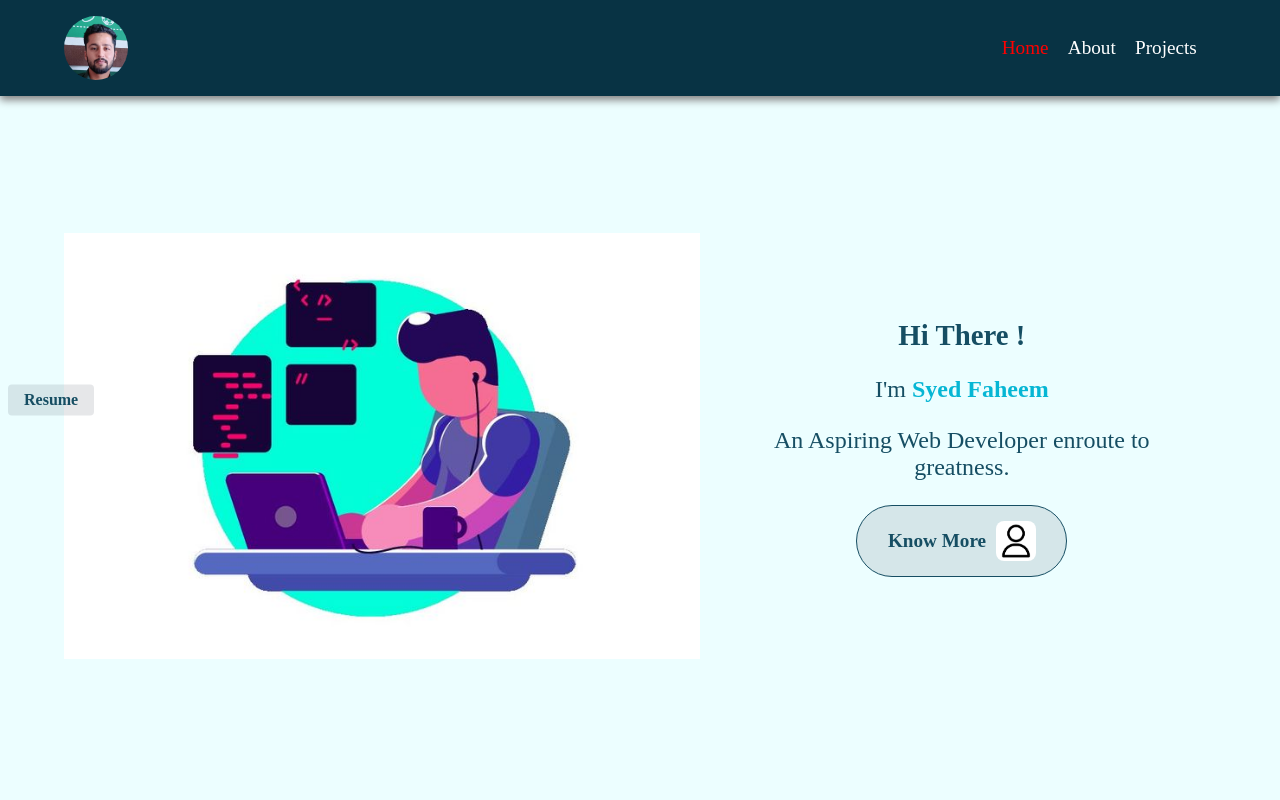
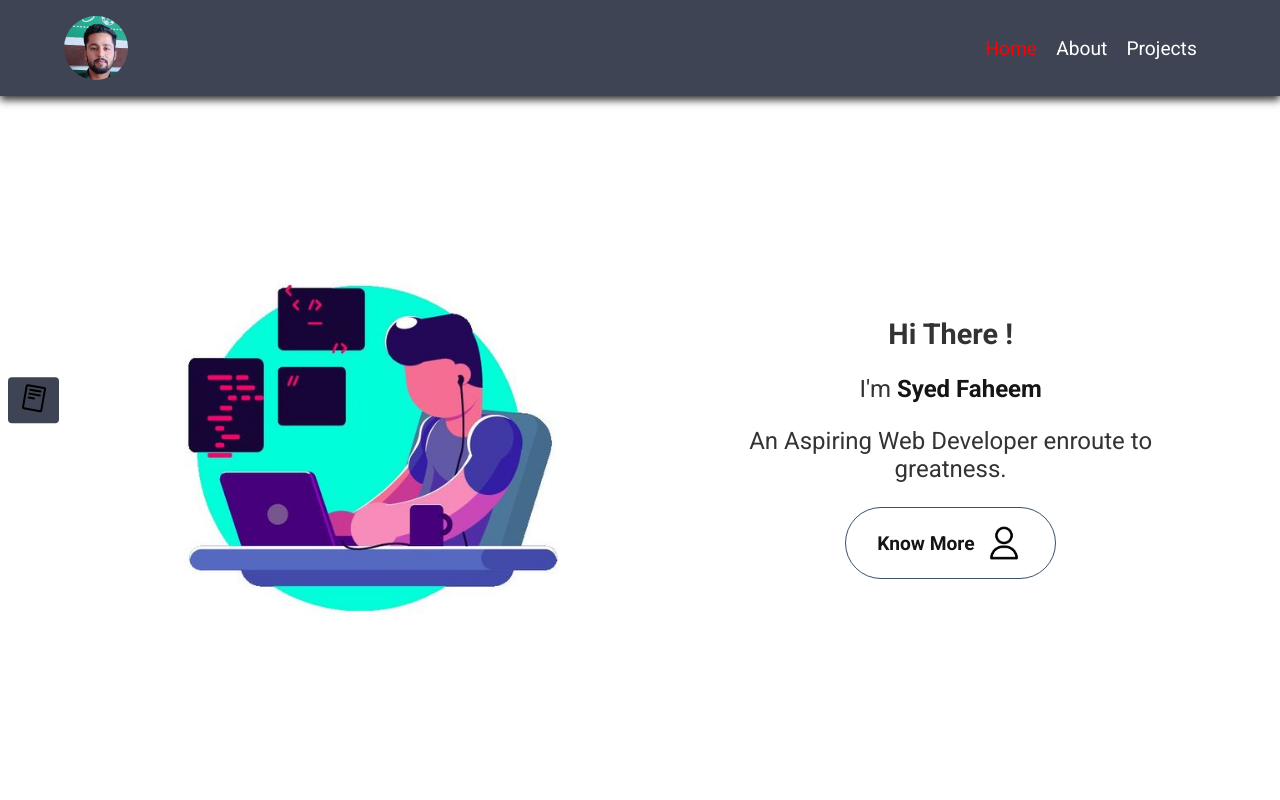
Before and after one commit to syedfaheem27/personal-portfolio, a React (Vite) app: page /home in a window 1280 px wide. Shown: the top 800 px of the page. Built offline with nearby package versions, Linux system fonts and the light colour scheme.

Commit message:
Add roboto font,css variable colors on the root and cv icon

```diff
--- a/index.html
+++ b/index.html
@@ -4,6 +4,12 @@
     <meta charset="UTF-8" />
     <meta name="viewport" content="width=device-width, initial-scale=1.0" />
     <link rel="stylesheet" href="./src/index.css" />
+    <link rel="preconnect" href="https://fonts.googleapis.com" />
+    <link rel="preconnect" href="https://fonts.gstatic.com" crossorigin />
+    <link
+      href="https://fonts.googleapis.com/css2?family=Roboto:wght@300;400;500;700&display=swap"
+      rel="stylesheet"
+    />
     <title>Personal Portfolio</title>
   </head>
   <body>
--- a/src/components/Card.module.css
+++ b/src/components/Card.module.css
@@ -26,7 +26,15 @@
 .content {
   display: flex;
   flex-direction: column;
-  gap: 0.4em;
+  gap: 0.6em;
+}
+.content h2 {
+  color: var(--primary-color);
+}
+
+.content p,
+.content span {
+  color: var(--text-dark);
 }
 .social {
   padding: 1.2em 0;
@@ -34,10 +42,10 @@
   gap: 1em;
 }
 .social a {
-  background: grey;
+  background: var(--accent-color);
   padding: 0.3em 1.6em;
   border-radius: 6px;
-  font-weight: bold;
+  font-weight: 700;
 }
 @media (min-width: 960px) {
   .card {
--- a/src/components/Footer.module.css
+++ b/src/components/Footer.module.css
@@ -1,10 +1,10 @@
 .footer {
-  background: var(--color-bg-footer);
+  background: var(--secondary-color);
   display: flex;
   flex-direction: column;
   align-items: center;
   justify-content: center;
-  padding: 2.6em 2em;
+  padding: 2em;
   animation: 3s 1 alternate fade-in;
   gap: 0.2em;
 }
--- a/src/components/NavBar.module.css
+++ b/src/components/NavBar.module.css
@@ -6,8 +6,8 @@
   height: 6rem;
   z-index: 100;
   padding: 1em 0;
-  background-color: var(--color-bg-primary);
-  box-shadow: 0px 4px 8px gray;
+  background-color: var(--primary-color);
+  box-shadow: 0px 4px 8px var(--text-color);
   overflow: hidden;
   display: flex;
   align-items: center;
--- a/src/components/SocialHandles.module.css
+++ b/src/components/SocialHandles.module.css
@@ -5,7 +5,6 @@
   padding: 1em 0.4em;
 }
 .social a {
-  color: black;
   display: inline-block;
   width: 2.2rem;
 }
@@ -14,3 +13,7 @@
   object-fit: cover;
   object-position: center;
 }
+.social a img:hover {
+  filter: invert(79%) sepia(61%) saturate(900%) hue-rotate(790deg)
+    brightness(75%) contrast(90%);
+}
--- a/src/index.css
+++ b/src/index.css
@@ -4,26 +4,38 @@
   margin: 0;
   padding: 0;
   box-sizing: border-box;
+  font-family: "Roboto", sans-serif;
+}
+:root {
+  /* Primary colors for light mode */
+  --primary-color: #0f172acd;
+
+  /* Secondary colors for light mode */
+  --secondary-color: #1a263970;
+
+  /* Accent color for light mode */
+  --accent-color: #3a506b;
+
+  /* Background colors for light mode */
+  --background-color: #f5f5f5;
+  --background-light: #ffffff;
+
+  /* Text colors for light mode */
+  --text-color: #333333;
+  --text-light: #ffffff;
+  --text-dark: rgb(21, 21, 21);
+  --text-active: rgb(255, 0, 0);
 }
 
 * a {
-  color: #ffff;
+  color: var(--text-light);
   text-decoration: none;
 }
-/*cyan and it's color variations*/
-:root {
-  --color-bg-primary: rgb(8, 51, 68);
-  --color-bg-link: rgb(17, 24, 39, 0.1); /*gray*/
-  --color-bg-footer: rgb(8, 51, 68, 0.3);
-  --color-bg-content: #ecfeff;
-  --color-txt-500: #06b6d4;
-  --color-txt-copy: #155e75;
-  --color-txt-900: #164e63;
-}
+
 body {
-  background: var(--color-bg-content);
+  background: var(--background-light);
 }
 
 .active {
-  color: red;
+  color: var(--text-active);
 }
--- a/src/pages/About.module.css
+++ b/src/pages/About.module.css
@@ -8,7 +8,7 @@
   gap: 1.5em;
 }
 .container h1 {
-  color: rgb(70, 91, 113);
+  color: var(--primary-color);
   animation: 2s 1 slide-in;
   width: 100%;
   font-size: 2.3rem;
@@ -23,18 +23,18 @@
   animation: 3s 1 alternate fade-in;
 }
 .content p {
-  color: rgb(70, 91, 113, 0.9);
+  color: var(--text-color);
   font-size: 1.3rem;
-  line-height: 1.3em;
+  line-height: 1.25em;
 }
 .content span {
-  color: rgb(255, 136, 0);
+  color: var(--accent-color);
 }
 .content button {
   border: none;
   cursor: pointer;
   background-color: inherit;
-  color: brown;
+  color: var(--text-active);
   font-size: 1.1rem;
 }
 .toast {
@@ -43,9 +43,9 @@
   left: 1rem;
   width: max-content;
   padding: 0.5em 0.9em;
-  background-color: rgb(126, 227, 53);
+  background-color: rgb(111, 177, 63);
   border-radius: 8px;
-  color: #ffff;
+  color: var(--text-light);
 }
 
 @keyframes slide-in {
@@ -96,7 +96,7 @@
 }
 .skills .underline {
   margin-top: -0.6em;
-  border: 1px solid rgb(70, 91, 113);
+  border: 1px solid var(--secondary-color);
 }
 .skills .icon-container {
   width: 100%;
--- a/src/pages/Home.jsx
+++ b/src/pages/Home.jsx
@@ -11,7 +11,7 @@ const Home = () => {
         target="blank"
         className={styles.resume}
       >
-        Resume
+        <img src="./assets/outline-logos/cv-resume.svg" alt="" />
       </a>
       <div className={styles.container}>
         <div className={styles.img}>
--- a/src/pages/Home.module.css
+++ b/src/pages/Home.module.css
@@ -1,12 +1,10 @@
 .resume {
-  color: var(--color-txt-900);
-  font-weight: bold;
   position: fixed;
   top: 50%;
   left: 8px;
   transform: translateY(-50%);
-  padding: 0.4em 1em;
-  background: var(--color-bg-link);
+  padding: 0.3em 0.6em;
+  background: var(--primary-color);
   border-radius: 4px;
   transition: opacity 200ms ease-in-out;
 }
@@ -45,27 +43,27 @@
   align-items: center;
   gap: 1em;
   font-size: 1.5rem;
-  color: var(--color-txt-900);
+  color: var(--text-color);
   text-align: center;
 }
 .content h1 {
   font-size: 1.8rem;
 }
 .content .name {
-  color: var(--color-txt-500);
+  color: var(--text-dark);
 }
 .content a {
-  background-color: var(--color-bg-link);
+  background-color: var(--background-light);
   padding: 0.8em 1.6em;
   border-radius: 100px;
-  color: var(--color-txt-900);
-  font-weight: bold;
+  color: var(--text-dark);
+  font-weight: 700;
   font-size: 1.2rem;
   display: flex;
   align-items: center;
   gap: 0.5em;
   justify-content: center;
-  border: 1px solid var(--color-txt-900);
+  border: 1px solid var(--accent-color);
 }
 .content a span:last-child {
   width: 2.5rem;
@@ -78,7 +76,6 @@
 }
 
 .content a:hover {
-  background-color: #e1e1e12f;
-  color: rgb(45, 57, 69, 0.7);
-  border: 1px solid rgb(45, 57, 69, 0.7);
+  background-color: var(--background-color);
+  color: var(--text-color);
 }
--- a/src/pages/Projects.module.css
+++ b/src/pages/Projects.module.css
@@ -14,10 +14,11 @@
   padding: 0.3em 0.9em;
 }
 .load-more-btn {
+  margin-top: 2.4rem;
   display: inline-block;
   border: none;
   font-size: 1.3rem;
-  background: gray;
+  background: var(--accent-color);
   padding: 0.6em 1.4em;
   border-radius: 8px;
   display: flex;
```
Also changed, not shown: static/assets/outline-logos/cv-resume.svg (added).
